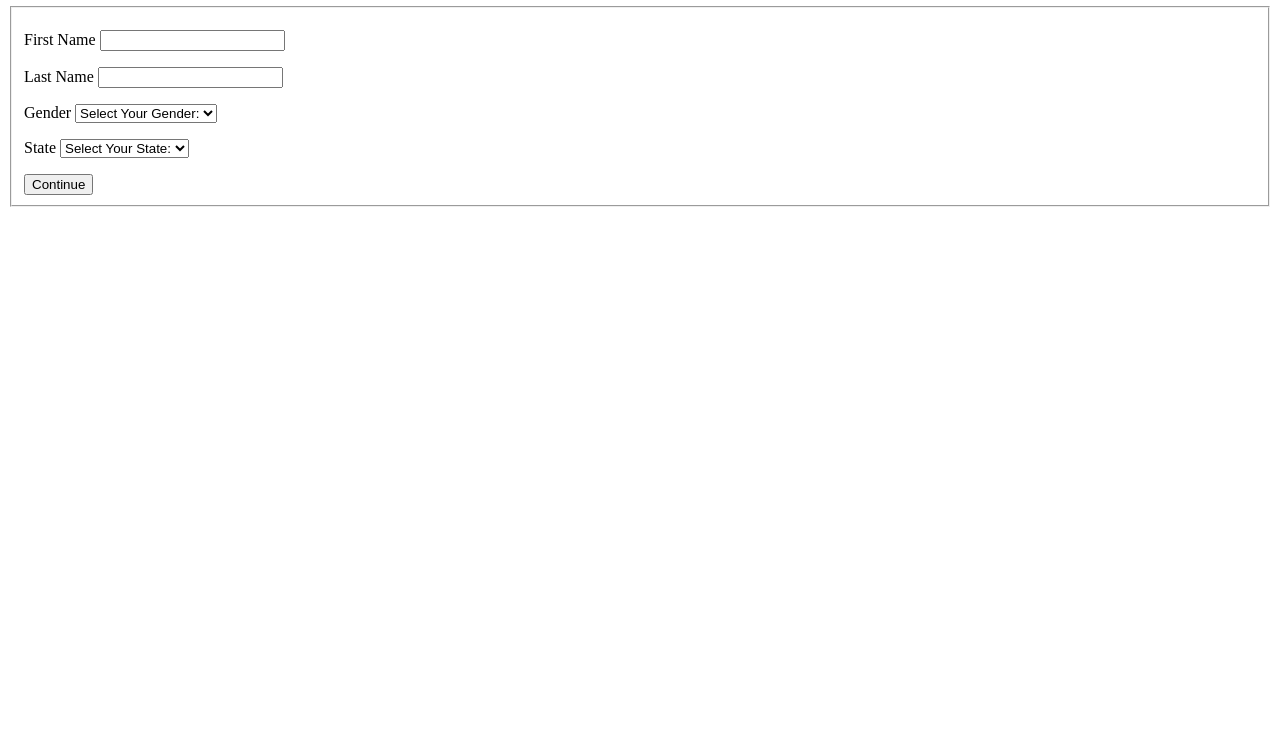
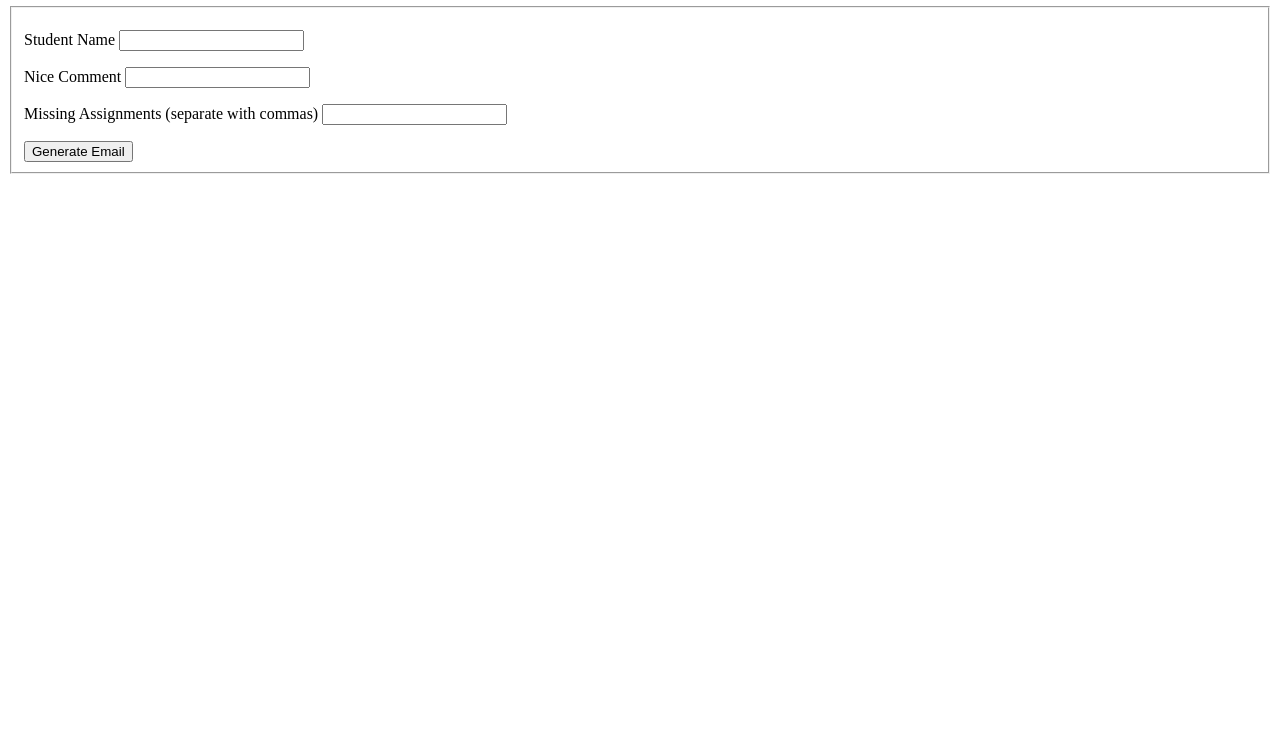
Before and after one commit to hexzha/email-generator, a plain HTML site: page index.html in a window 1280 px wide. Shown: the part 60-800 px from the top of the page. Drawn offline with Linux system fonts and the light colour scheme.

Commit message:
add form for email generating

```diff
--- a/index.html
+++ b/index.html
@@ -2,57 +2,33 @@
 
 <head>
     <title>
-        Validation Form
+        Email Generator
     </title>
-    <script src="validation1.js"></script>
+    <script src="generator.js"></script>
 </head>
 
 <body>
     <h1>
-        Validation Form
+        Email Generator
     </h1>
 
-    <form id="validationForm" action="">
+    <form id="emailForm" action="">
         <fieldset>
-            <p id="firstName">
-                <label for="firstName">First Name</label>
-                <input id="firstName" name="firstName" type="text" />
+            <p id="name">
+                <label for="name">Student Name</label>
+                <input id="name" name="name" type="text" />
 
             </p>
-            <p id="lastName">
-                <label for="lastName">Last Name</label>
-                <input id="lastName" name="lastName" type="text" />
-
+            <p id="niceComment">
+                <label for="niceComment">Nice Comment</label>
+                <input id="niceComment" name="niceComment" type="text" />
             </p>
 
-            <p id="gender">
-                <label for="gender">Gender</label>
-                <select id="gender" name="gender">
-                    <option>Select Your Gender:</option>
-                    <option>Male</option>
-                    <option>Female</option>
-                    <option>Other</option>
-                </select>
+            <p id="missingAssignments">
+                <label for="missingAssignments">Missing Assignments (separate with commas)</label>
+                <input id="missingAssignments name=" missingAssignments type="text" />
             </p>
-
-            <p id="state">
-                <label for="state">State</label>
-                <select id="state" name="state">
-                    <option>Select Your State:</option>
-                    <option>California</option>
-                    <option>Florida</option>
-                    <option>New York</option>
-                    <option>Texas</option>
-                    <option>Hawaii</option>
-                    <option>Washington</option>
-                    <option>Colorado</option>
-                    <option>Virginia</option>
-                    <option>Iowa</option>
-                    <option>Arizona</option>
-                </select>
-            </p>
-
-            <input onCLick="validate()" type="button" id="continue" value="Continue" />
+            <input onCLick="generate()" type="button" id="generate" value="Generate Email" />
         </fieldset>
     </form>
 </body>
```
Also changed, not shown: generator.js (added).
